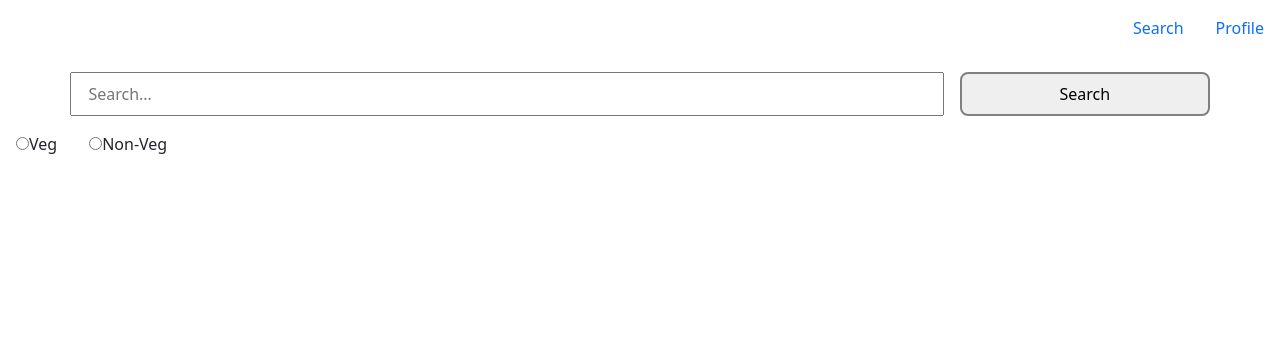
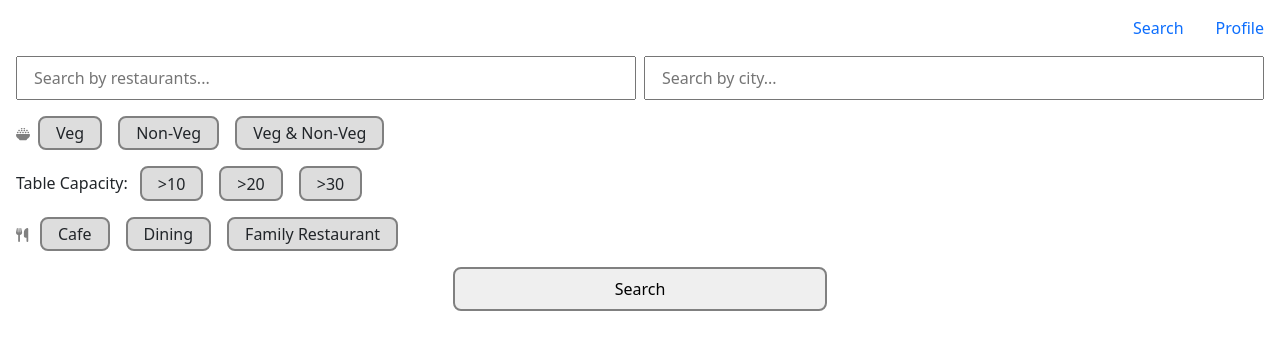
Before and after one commit to tushar0107/restaurant-booking-frontend, a React (Create React App) app: page /search in a window 1280 px wide. Shown: the top 350 px of the page. Built offline with nearby package versions, Linux system fonts and the light colour scheme.

Commit message:
created search page with successfull search results.

```diff
--- a/package.json
+++ b/package.json
@@ -3,6 +3,11 @@
   "version": "0.1.0",
   "private": true,
   "dependencies": {
+    "@fortawesome/fontawesome-svg-core": "^6.5.1",
+    "@fortawesome/free-brands-svg-icons": "^6.5.1",
+    "@fortawesome/free-regular-svg-icons": "^6.5.1",
+    "@fortawesome/free-solid-svg-icons": "^6.5.1",
+    "@fortawesome/react-fontawesome": "^0.2.0",
     "@reduxjs/toolkit": "^2.2.1",
     "@testing-library/jest-dom": "^5.17.0",
     "@testing-library/react": "^13.4.0",
--- a/src/App.css
+++ b/src/App.css
@@ -1,3 +1,9 @@
+/* variables */
+:root{
+  --border: 2px solid grey;
+}
+
+
 /* loader component */
 #loader-container{
   position: absolute;
@@ -6,12 +12,10 @@
   background-color: #0000002f;
 }
 #loader-dialog{
-  width: 40%;
-  margin: 0 auto;
-  padding: .5rem;
+  width: 35%;
   display: flex;
   align-items: center;
-  justify-content: center;
+  justify-content: space-between;
   padding: 1.5rem;
   background-color: white;
   box-shadow: 0 0 10px #9c9c9c;
@@ -26,7 +30,7 @@
   border: 4px solid #808080;
   border-top: 4px solid rgb(255, 255, 255);
   border-radius: 50%;
-  margin: 0 1rem;
+  margin-right: 1rem;
   animation: loader .8s linear infinite;
 }
 @keyframes loader {
@@ -67,31 +71,88 @@
   width: 100%;
   margin: 0 auto;
   padding: 1rem;
-  border: 1px solid grey;
+  border: var(--border);
   border-radius: 4px;
   margin: 1rem auto;
 }
 
 /* search page */
+#search-container{
+  padding: 0 1rem;
+}
 #search-bar{
   width: 100%;
-  padding: 1rem;
   display: flex;
   justify-content: center;
+  gap: .5rem;
+  margin-bottom: .5rem;
 }
 #search-bar input{
-  width: 70%;
-  margin-right: 1rem;
+  width: 100%;
   padding: .5rem 1rem;
   outline: none;
 }
-#search-bar button{
-  width: 20%;
+.option-button{
+  position: relative;
+}
+.option-button input{
+  position: absolute;
+  opacity: 0;
+  cursor: pointer;
+}
+.option-button label{
+  padding: .2rem 1rem;
+  margin: .5rem;
+  border-radius: .5rem;
+  border: var(--border);
+  background-color: #dddddd;
+
+}
+.option-button input:checked ~ label{
+  background-color: #ffd3ce;
+  border: 2px solid salmon;
+  color: #f3402c;
+}
+#search-container button{
+  display: block;
+  margin: .5rem auto;
+  width: 30%;
   padding: .5rem;
   outline: none;
-  border: 2px solid grey;
+  border: var(--border);
   border-radius: .5rem;
 }
-.food-option-button{
-  margin: 0 1rem;
+
+/* search results */
+.light-icon{
+  color: gray;
+  font-size: 14px;
 }
+#search-results-container{
+  padding: 1rem;
+}
+.restaurant-card{
+  display: flex;
+  justify-content: flex-start;
+  gap: 1rem;
+  padding: 1rem;
+  margin-top: 1rem;
+  border-radius: 10px;
+  box-shadow: 0 0 16px #e4e4e4;
+  text-decoration: none;
+  color: black;
+}
+.restaurant-card .restro-img img{
+  width: 80px;
+  aspect-ratio: 1;
+  object-fit: cover;
+}
+.restaurant-card .restaurant-name{
+  font-size: 20px;
+}
+.restaurant-card .address{
+  font-size: 16px;
+  font-weight: 500;
+  color: grey;
+  white-space: no-wrap;
+}
--- a/src/app/store.js
+++ b/src/app/store.js
@@ -1,9 +1,10 @@
 import { configureStore } from "@reduxjs/toolkit";
 import userReducer from '../user/UserSlice';
-
+import restaurantsReducer from "../user/RestaurantsSlice";
 
 export default configureStore({
     reducer: {
         user: userReducer,
+        restaurants: restaurantsReducer,
     },
 });
--- a/src/components/Loader.jsx
+++ b/src/components/Loader.jsx
@@ -2,8 +2,6 @@ import React from 'react';
 import '../../src/App.css';
 
 const Loader = ({status})=>{
-
-    console.log(status);
     return(
         <div id='loader-container' style={{display:status?'block':'none'}}>
             <div id="loader-dialog">
--- a/src/pages/Base.jsx
+++ b/src/pages/Base.jsx
@@ -3,6 +3,7 @@ import Header from "../components/Header";
 import Search from "./Search";
 import Home from "./Home";
 import Profile from "./Profile";
+import { Restaurant } from "./Restaurant";
 
 
 const Base = ()=>{
@@ -14,6 +15,7 @@ const Base = ()=>{
                 <Route path='/' element={<Home/>}></Route>
                 <Route path='/search' element={<Search/>}></Route>
                 <Route path='/profile' element={<Profile/>}></Route>
+                <Route path='/restaurant/:id' element={<Restaurant/>}></Route>
             </Routes>
         </>
     );
--- /dev/null
+++ b/src/pages/Restaurant.jsx
@@ -0,0 +1,12 @@
+import React from 'react';
+import { useParams } from 'react-router';
+
+
+export const Restaurant = ()=>{
+    const {id} = useParams();
+    return (
+        <>
+            <h1>restaurant page {id}</h1>
+        </>
+    );
+}
--- a/src/pages/Search.jsx
+++ b/src/pages/Search.jsx
@@ -1,42 +1,121 @@
 import axios from 'axios';
 import React, { useState} from 'react';
+import { Link } from 'react-router-dom';
+import Loader from '../components/Loader';
+import { FontAwesomeIcon } from '@fortawesome/react-fontawesome';
+import { faBowlRice, faUtensils } from '@fortawesome/free-solid-svg-icons';
 
 
 const Search = ()=>{
-    const [searchInput, setSearchInput] = useState('');
+
+    const [name,setName] = useState('');
+    const [city,setCity] = useState('');
+    const [type,setType] = useState('');
+    const [ethnicity,setEthnicity] = useState('');
+    const [serviceType,setServiceType] = useState('');
+    const [tableCapacity,setTableCapacity] = useState(null);
+
+    const [loading, setLoading] = useState(false);
+    const [restaurants, setRestaurants] = useState([]);
 
     const formData = {
-        name:'',
-        city:searchInput,
-        type:'',
-        ethnicity:'',
-        table_capacity:'',
-        service_type:''
+        name:name,
+        city:city,
+        type:type,
+        ethnicity:ethnicity,
+        table_capacity:tableCapacity,
+        service_type:serviceType
     }
 
     const handleSearchInput = (e)=>{
-        setSearchInput(e.target.value);
+        // to handle form data based on the input name attribute
+        // this function sets the value for the respective states of data
+        switch (e.target.name) {
+            case 'name':
+            setName(e.target.value);
+                break;
+            case 'city':
+            setCity(e.target.value);
+                break;
+            case 'food-type':
+            setType(e.target.value);
+                break;
+            case 'ethnicity':
+            setEthnicity(e.target.value);
+                break;
+            case 'service-type':
+            setServiceType(e.target.value);
+                break;
+            case 'table-capacity':
+            setTableCapacity(e.target.value);
+                break;
+            default:
+                break;
+        }
     }
 
 
     const searchOutput = (e)=>{
-        console.log(searchInput);
+        console.log(formData);
+        setLoading(true);
+
         axios.post('http://127.0.0.1:8626/api/restaurants',{...formData}).then((res)=>{
             console.log(res.data);
-        })
+            if(res.data.length!==0){
+                setRestaurants(res.data.data);
+            }
+            setLoading(false);
+        }).catch(err=>{
+            setLoading(false);
+            console.log('Search Error: ',err);
+            alert(err.message);
+        });
     }
 
     return (
       <>
-        <div id="search-bar">
-            <input type="search" value={searchInput} onChange={(e)=>handleSearchInput(e)} placeholder="Search..." />
-            <button onClick={searchOutput}>
-              Search
-            </button>
+        <Loader status={loading}/>
+
+        <div id="search-container">
+            <div id="search-bar">
+                <input type="search" name='name' value={name} onChange={(e)=>handleSearchInput(e)} placeholder="Search by restaurants..." ></input>
+                <input type="search" name='city' value={city} onChange={(e)=>handleSearchInput(e)} placeholder="Search by city..." ></input>
+            </div>
+            <span className='light-icon'><FontAwesomeIcon icon={faBowlRice}/></span>
+            <span className='option-button'><input type="radio" id='veg' name="food-type" onChange={(e)=>{handleSearchInput(e)}} value="veg" ></input><label htmlFor="veg"> Veg</label></span>
+            <span className='option-button'><input type="radio" id='non-veg' name='food-type' onChange={(e)=>{handleSearchInput(e)}} value="non-veg" ></input><label htmlFor="non-veg">Non-Veg</label></span>
+            <span className='option-button'><input type="radio" id='veg-non-veg' name='food-type' onChange={(e)=>{handleSearchInput(e)}} value="veg & non-veg" ></input><label htmlFor="veg-non-veg">Veg & Non-Veg</label></span>
+            <br />
+            <span>Table Capacity: </span>
+            <span className='option-button'><input type="radio" id='table-capacity-10' name='table-capacity' onChange={(e)=>{handleSearchInput(e)}} value="10" ></input><label htmlFor="table-capacity-10">&gt;10</label></span>
+            <span className='option-button'><input type="radio" id='table-capacity-20' name='table-capacity' onChange={(e)=>{handleSearchInput(e)}} value="20" ></input><label htmlFor="table-capacity-20">&gt;20</label></span>
+            <span className='option-button'><input type="radio" id='table-capacity-30' name='table-capacity' onChange={(e)=>{handleSearchInput(e)}} value="30" ></input><label htmlFor="table-capacity-30">&gt;30</label></span>
+            <br />{/* <input type="text" name='ethnicity' className='search-input-box' value={ethnicity} onChange={(e)=>handleSearchInput(e)} placeholder="Type of restaurant" ></input> */}
+            <span className='light-icon'><FontAwesomeIcon icon={faUtensils}/> </span>
+            <span className='option-button'><input type="radio" id='service-cafe' name='service-type' onChange={(e)=>{handleSearchInput(e)}} value="cafe" ></input><label htmlFor="service-cafe">Cafe</label></span>
+            <span className='option-button'><input type="radio" id='service-dining' name='service-type' onChange={(e)=>{handleSearchInput(e)}} value="dining" ></input><label htmlFor="service-dining">Dining</label></span>
+            <span className='option-button'><input type="radio" id='service-restaurant' name='service-type' onChange={(e)=>{handleSearchInput(e)}} value="family restaurant" ></input><label htmlFor="service-restaurant">Family Restaurant</label></span>
+            <br /><button onClick={searchOutput}> Search</button>
+
         </div>
-        <span className='food-option-button'><input type="radio" id='veg' name="food-type" value="veg" ></input><label htmlFor="veg"> Veg</label></span>
-        <span className='food-option-button'><input type="radio" id='non-veg' name='food-type' value="non-veg" ></input><label htmlFor="non-veg">Non-Veg</label></span>
-            <div id="search-results-container"></div>
+
+        <div id="search-results-container">
+            {
+                Array.isArray(restaurants) ? restaurants.map((ele,key)=>{
+                    return(
+                        <Link to={`/restaurant/${ele.id}`} className="restaurant-card" key={key}>
+                            <div className="restro-img"><img src="../../logo192.png" alt="" /></div>
+                            <div className="restro-details">
+                                <span className="restaurant-name"><strong>{ele.name || 'Name'}</strong></span><br />
+                                <span className="address">{ele.address || 'address'}, {ele.city ||'city'}, {ele.state || 'State'}</span><br />
+                                <span className='light-icon'><FontAwesomeIcon icon={faUtensils}/> {ele.service_type}</span>
+                                <br /><span className='light-icon'><span className="light-icon"><FontAwesomeIcon icon={faBowlRice}/> </span>{ele.type} </span>
+                            </div>
+                        </Link>
+                    );
+                }):null
+            }
+        </div>
       </>
     );
 }
--- /dev/null
+++ b/src/user/RestaurantsSlice.js
@@ -0,0 +1,19 @@
+import { createSlice } from "@reduxjs/toolkit";
+
+export const restaurantsSlice = createSlice({
+    name: 'restaurants',
+    initialState:[],
+    reducers:{
+        saveRestaurants: (state,action)=>{
+            console.log(action.payload);
+            state.value = action.payload;
+        },
+        clearRestaurants: (state)=>{
+            state.value = [];
+        },
+    },
+});
+
+export const {saveRestaurants, clearRestaurants} = restaurantsSlice.actions;
+
+export default restaurantsSlice.reducer;
```
Also changed, not shown: src/pages/Profile.jsx (+7 -3 lines), 1 other file (tests, documents, lock files or other folders).
